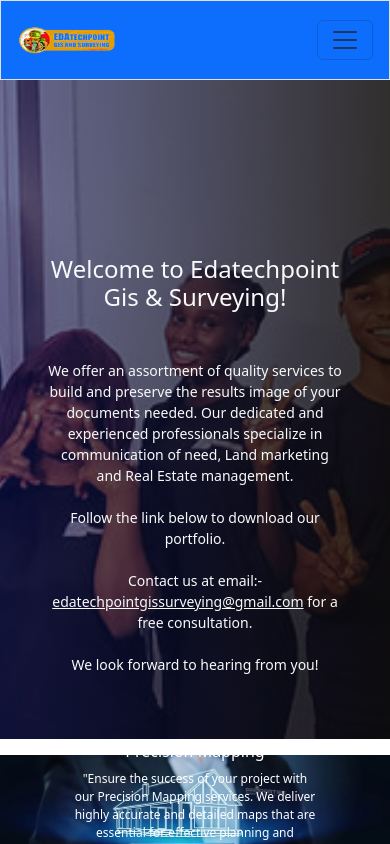
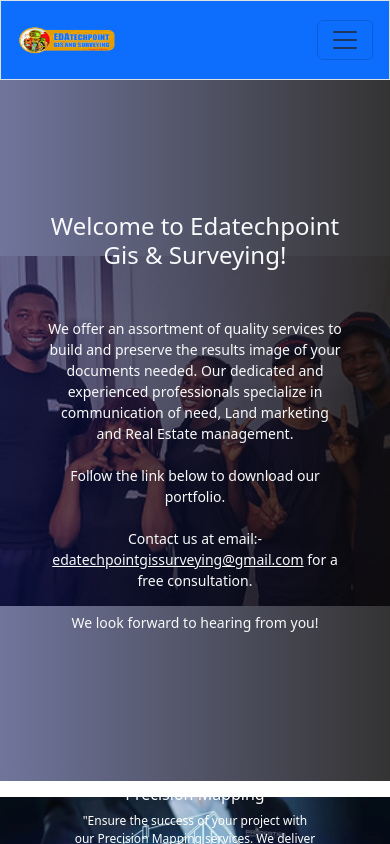
Before and after one commit to Adebayoisreal122/Edatechpoint, a React (Vite) app: page / in a window 390 px wide. Shown: the top 844 px of the page. Built offline with nearby package versions, Linux system fonts and the light colour scheme.

Commit message:
i made some changes

```diff
--- a/src/App.css
+++ b/src/App.css
@@ -184,7 +184,9 @@
     .Home{
       height: auto;
       width: 100%;
-
+      background-size: contain;
+    padding-top: 10vh;
+    padding-bottom: 10vh;
     }
     }
 
--- a/src/components/Contact.jsx
+++ b/src/components/Contact.jsx
@@ -8,9 +8,9 @@
       <div className="row">
         <div className="col-md-6">
           <h5>Get in Touch</h5>
-          <p>If you have any questions, please feel free to contact us. We are here to help!</p>
+          <p>Edatechpoint Gis & Surveying is committed to exceeding your needs. Questions, comments or special requests? We’d love to hear from you, so don’t hesitate to reach out today.</p>
           <p><i className="fas fa-home mr-3"></i> 123 Main St, Anytown, USA</p>
-          <p><i className="fas fa-envelope mr-3"></i> info@yourcompany.com</p>
+          <p><i className="fas fa-envelope mr-3"></i><a href="mailto:edatechpointgissurveying@gmail.com" className="text-warning">edatechpointgissurveying@gmail.com</a></p>
           <p><i className="fas fa-phone mr-3"></i> +1 234 567 890</p>
         </div>
         <div className="col-md-6">
```
